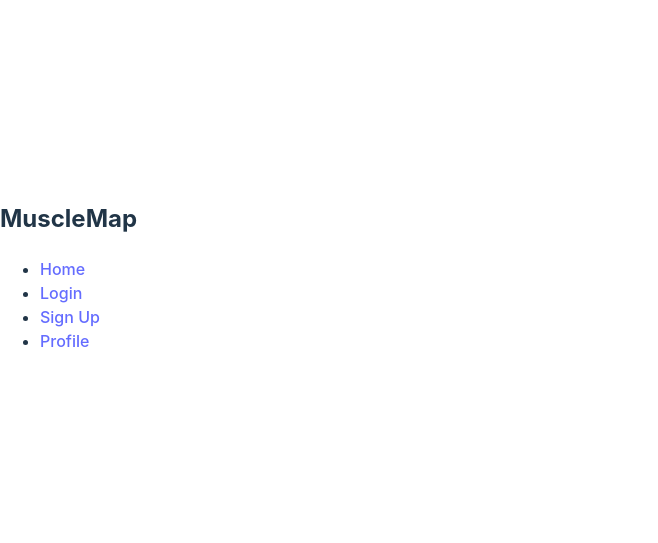
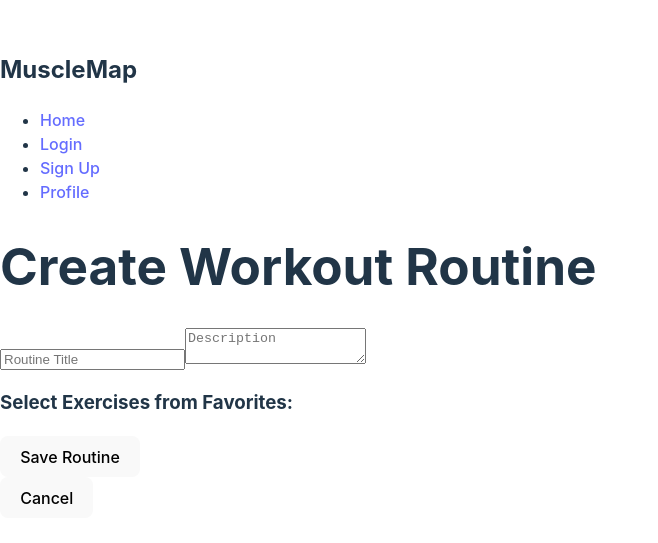
Before and after one commit to Muscle-Wiki-CapStone-Project/MuscleMap, a React (Vite) app in the folder MuscleMap/MuscleMap-FrontEnd/: page /create-workout in a window 1280 px wide. Shown: the part 125-668 px from the top of the page, without its empty margins (0-658 px from the left). Built offline with nearby package versions, Linux system fonts and the light colour scheme.

Commit message:
routine has full CRUD functionality

```diff
--- a/MuscleMap/MuscleMap-FrontEnd/src/App.jsx
+++ b/MuscleMap/MuscleMap-FrontEnd/src/App.jsx
@@ -6,6 +6,7 @@ import ProfilePage from './components/ProfilePage';
 import HomePage from './components/HomePage';
 import ExercisesPage from './components/ExercisesPage';
 import AllExercisesPage from './components/AllExercisesPage';
+import CreateWorkoutPage from './components/CreateWorkoutPage';
 import EditWorkoutPage from './components/EditWorkoutPage';
 import NavBar from './components/NavBar';
 
@@ -20,6 +21,7 @@ const App = () => {
         <Route path="/" element={<HomePage />} />
         <Route path="/exercises/:muscle" element={< ExercisesPage />} />
         <Route path="/exercises" element={< AllExercisesPage />} />
+        <Route path="/create-workout" element={<CreateWorkoutPage />} />
         <Route path="/edit-workout/:workoutId" element={<EditWorkoutPage />} />
 
 
--- /dev/null
+++ b/MuscleMap/MuscleMap-FrontEnd/src/components/CreateWorkoutPage.jsx
@@ -0,0 +1,52 @@
+import React, { useState, useEffect } from 'react';
+import { getFavorites, createWorkout } from '../utils/fetchingUtils';
+import { useNavigate } from 'react-router-dom';
+
+const CreateWorkoutPage = () => {
+    const navigate = useNavigate();
+    const [title, setTitle] = useState('');
+    const [description, setDescription] = useState('');
+    const [favorites, setFavorites] = useState([]);
+    const [selectedExercises, setSelectedExercises] = useState([]);
+
+    useEffect(() => {
+        const fetchFavorites = async () => {
+            const [favData] = await getFavorites();
+            if (favData) setFavorites(favData.favorites);
+        };
+        fetchFavorites();
+    }, []);
+
+    const handleCreateWorkout = async () => {
+        const [response, error] = await createWorkout(title, selectedExercises, description);
+        if (!error) {
+            navigate('/profile'); // ✅ Redirect back to profile after creation
+        } else {
+            console.error("Failed to create workout:", error);
+        }
+    };
+
+    return (
+        <div>
+            <h1>Create Workout Routine</h1>
+            <input value={title} onChange={(e) => setTitle(e.target.value)} placeholder="Routine Title" />
+            <textarea value={description} onChange={(e) => setDescription(e.target.value)} placeholder="Description" />
+            <h3>Select Exercises from Favorites:</h3>
+            {favorites.map(ex => (
+                <div key={ex.id}>
+                    <input
+                        type="checkbox"
+                        value={ex.id}
+                        onChange={() => setSelectedExercises([...selectedExercises, ex.id])}
+                    />
+                    {ex.name}
+                </div>
+            ))}
+            <button onClick={handleCreateWorkout}>Save Routine</button>
+            <br />
+            <button onClick={() => navigate('/profile')}>Cancel</button>
+        </div>
+    );
+};
+
+export default CreateWorkoutPage;
--- /dev/null
+++ b/MuscleMap/MuscleMap-FrontEnd/src/styles.css
@@ -0,0 +1,3 @@
+@import 'tailwindcss/base';
+@import 'tailwindcss/components';
+@import 'tailwindcss/utilities';
```
Also changed, not shown: MuscleMap/MuscleMap-FrontEnd/postcss.config.cjs (added, +7 -0 lines).
